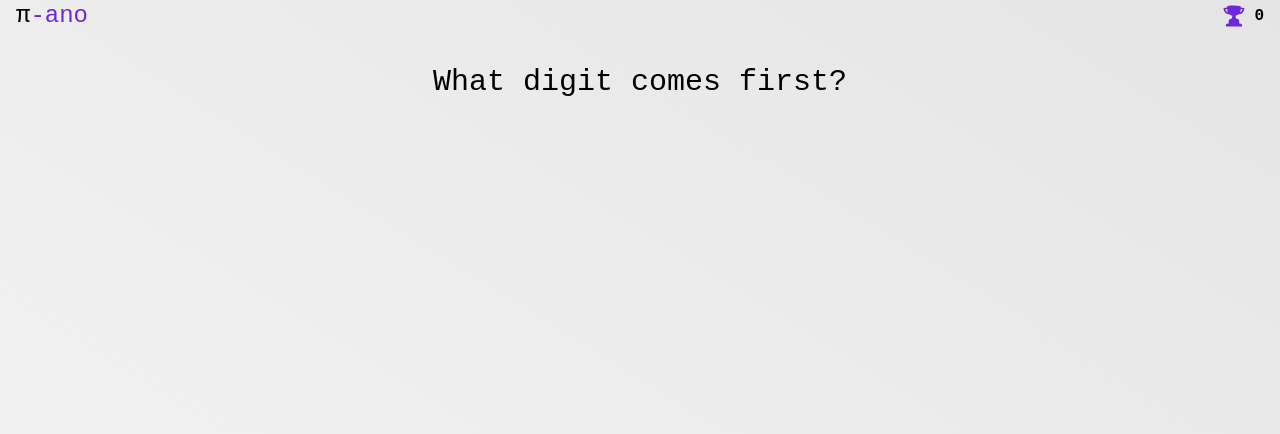
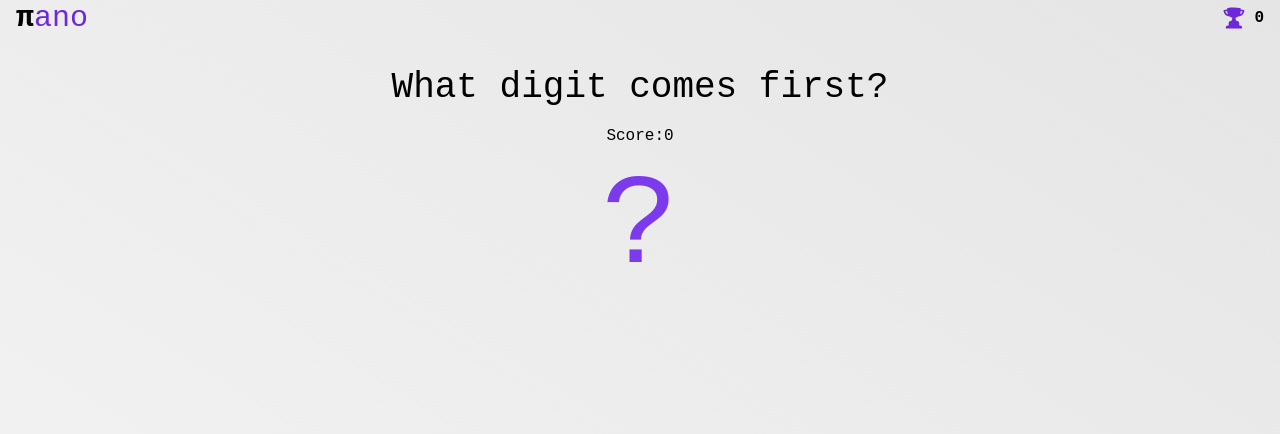
Before and after one commit to HollosJ/pi-ano, a React (Vite) app: page / in a window 1280 px wide. Both pictures are taken after a click on the button "Start Game". Shown: the top 434 px of the page. Built offline with nearby package versions, Linux system fonts and the light colour scheme.

Commit message:
Increase note octave and add tick when correct

```diff
--- a/src/Game.jsx
+++ b/src/Game.jsx
@@ -7,14 +7,27 @@ import noteMap from './noteMap';
 const Game = ({ score, setScore, highScore, setHighScore, setGameState }) => {
   const [index, setIndex] = useState(0);
 
+  const [showCorrect, setShowCorrect] = useState(false);
+
+  // Show a tick every time the user enters a correct digit
+  useEffect(() => {
+    if (index > 0) {
+      setShowCorrect(true);
+      const timeout = setTimeout(() => {
+        setShowCorrect(false);
+      }, 1000);
+
+      return () => clearTimeout(timeout);
+    }
+  }, [index]);
+
   const handleInput = (digit) => {
     // If not a digit, return
     if (digit.match(/[0-9]/) === null) return;
 
-    // play the note corresponding to the digit
-
     // if the key pressed is the same as the digit at the current index
     if (digit === Pi[index]) {
+      // play the note corresponding to the digit
       noteMap.get(digit).cloneNode().play();
 
       // increment the index
@@ -48,23 +61,31 @@ const Game = ({ score, setScore, highScore, setHighScore, setGameState }) => {
   }, [index]);
 
   return (
-    <div className="grid gap-8">
-      <h2 className="text-3xl text-center">
+    <div className="grid content-center gap-4 text-center place-content-center">
+      <h2 className="text-4xl">
         What digit comes {index === 0 ? 'first' : 'next'}?
       </h2>
 
+      <div class="relative self-center place-self-center">
+        <span>Score:{score}</span>
+
+        {showCorrect && (
+          <span className="absolute left-full animate-fade-in">✅</span>
+        )}
+      </div>
+
       {/* Digits */}
       <div className="flex justify-center">
-        <div className="relative text-5xl">
+        <div className="relative font-black text-7xl md:text-9xl">
           {index > 0 && (
             // The digits the user has already guessed
             // Insert the period after the first digit
-            <span className="absolute -translate-y-1/2 text-violet-600/50 top-1/2 right-8">
+            <span className="absolute -translate-y-1/2 right-16 text-violet-600/50 top-1/2">
               {Pi.slice(0, index)}
             </span>
           )}
 
-          {index ? <span className="text-violet-600">?</span> : ''}
+          <span className="font-normal text-violet-600">?</span>
         </div>
       </div>
 
--- a/src/Nav.jsx
+++ b/src/Nav.jsx
@@ -3,9 +3,9 @@ import React from 'react';
 const Nav = ({ highScore }) => {
   return (
     <nav className="container flex items-center justify-between">
-      <h1 className="text-xl text-violet-700 md:text-2xl">
-        <span className="text-black">π</span>-ano
-      </h1>
+      <span className="text-2xl text-violet-700 md:text-3xl">
+        <span className="font-black text-black">π</span>ano
+      </span>
 
       <div className="flex gap-2">
         {/* Rosette symbol */}
--- a/src/StartScreen.jsx
+++ b/src/StartScreen.jsx
@@ -21,7 +21,7 @@ const StartScreen = ({ startGame, highScore, setScore }) => {
     <div className="grid items-center gap-4 text-center place-items-center">
       <h1 className="text-3xl font-black md:text-4xl">Welcome to Pi-ano</h1>
 
-      <p className="text-lg md:text-xl">
+      <p className="text-xl md:text-2xl">
         Try and memorize as many digits of Pi as you can!
       </p>
 
--- a/src/index.css
+++ b/src/index.css
@@ -8,5 +8,5 @@ body {
 }
 
 .btn {
-  @apply px-4 py-2 text-white bg-gradient-to-r from-purple-600 to-violet-600;
+  @apply px-4 py-2 text-white rounded-md bg-gradient-to-tr from-purple-600 to-violet-600 active:from-purple-700 active:to-violet-700;
 }
--- a/tailwind.config.js
+++ b/tailwind.config.js
@@ -7,7 +7,18 @@ export default {
       padding: '1rem',
     },
 
-    extend: {},
+    extend: {
+      animation: {
+        'fade-in': 'fadeIn 0.2s ease-in forwards',
+      },
+      keyframes: {
+        fadeIn: {
+          '0%': { opacity: 0, transform: 'scale(0.9)' },
+          '90%': { opacity: 1, transform: 'scale(1.1)' },
+          '100%': { opacity: 1, transform: 'scale(1)' },
+        },
+      },
+    },
   },
   plugins: [],
 };
```
Also changed, not shown: src/noteMap.js (+10 -10 lines).
